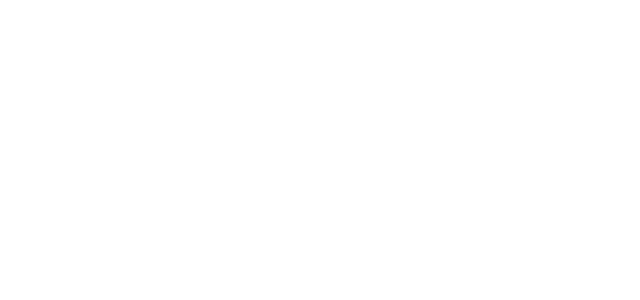
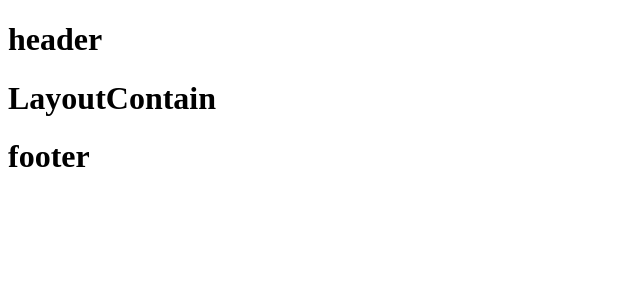
Before and after one commit to zav1n/collective-practice, a React (Vite) app in the folder react-route/: page /layoutContain in a window 1280 px wide. Before the commit this address had no page. Shown: the top 300 px of the page, without its empty margins (0-640 px from the left). Built offline with nearby package versions, Linux system fonts and the light colour scheme.

Commit message:
feat: PageLayout

```diff
--- a/react-route/src/App.tsx
+++ b/react-route/src/App.tsx
@@ -7,6 +7,8 @@
 import TeamsId from "./page/WarpPage/TeamsId.tsx";
 import TeamsIdEdit from "./page/WarpPage/TeamsIdEdit.tsx";
 import TeamsSetting from "./page/WarpPage/TeamsSetting.tsx";
+import PageLayout from "./page/PageLayout/index.tsx";
+import LayoutContain from "./page/PageLayout/LayoutContain.tsx";
 
 function App() {
   return (
@@ -20,6 +22,10 @@
         </Route>
       </Route>
       <Route path="/" element={<Home />}></Route>
+
+      <Route element={<PageLayout />}>
+        <Route path="/layoutContain" element={<LayoutContain />}></Route>
+      </Route>
       <Route path="/about" element={<About />}></Route>
     </Routes>
   );
--- /dev/null
+++ b/react-route/src/page/PageLayout/LayoutContain.tsx
@@ -0,0 +1,7 @@
+import React from "react";
+
+const LayoutContain: React.FC = () => {
+  return <h1>LayoutContain</h1>;
+};
+
+export default LayoutContain;
--- /dev/null
+++ b/react-route/src/page/PageLayout/index.tsx
@@ -0,0 +1,12 @@
+import React from "react";
+import { Outlet } from "react-router-dom";
+
+const PageLayout: React.FC = () =>{
+  return <>
+    <h1>header</h1>
+    <Outlet></Outlet>
+    <h1>footer</h1>
+  </>
+};
+
+export default PageLayout
```
